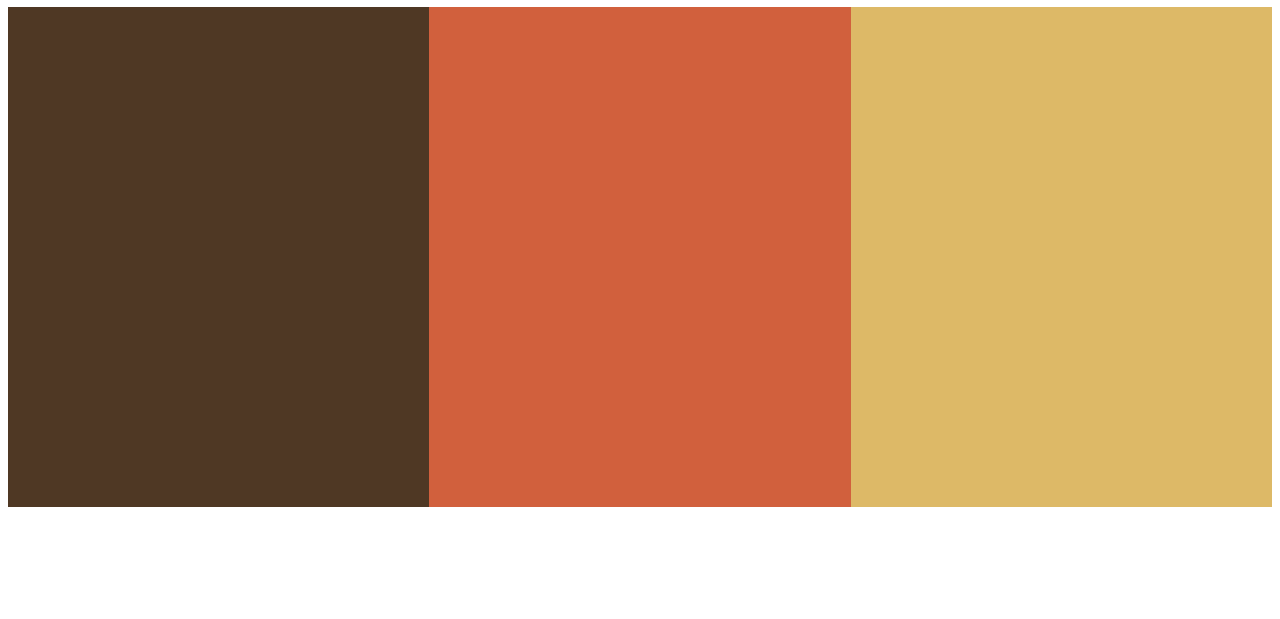
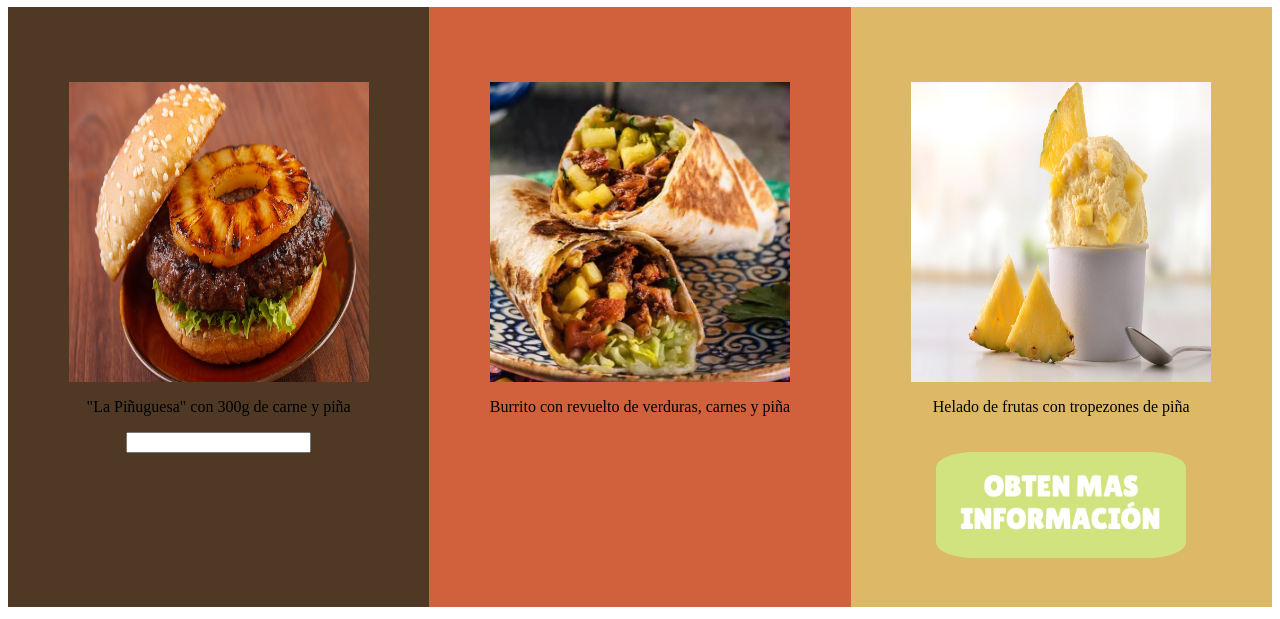
Before and after one commit to agusbc31/La_Pinuguesa, a plain HTML site: page index.html in a window 1280 px wide. Shown: the part 181-800 px from the top of the page. Drawn offline with Linux system fonts and the light colour scheme.

Commit message:
Avances varios

```diff
--- a/index.html
+++ b/index.html
@@ -1,5 +1,8 @@
 <html>
     <head>
+        <link rel="preconnect" href="https://fonts.googleapis.com">
+        <link rel="preconnect" href="https://fonts.gstatic.com" crossorigin>
+        <link href="IMAGENES/LilitaOne-Regular(1).ttf" rel="stylesheet">
             <title>La piñuguesa</title>
             <style>
                 #cabecera {
@@ -104,22 +107,34 @@
                 }
                 #novedades{
                     width: 100%;
-                    height: 500px;
+                    height: 600px;
                     margin-top: 10px;
                     float: left;
                     display: flex;
                 }
                 #novedad1, #novedad2, #novedad3{
                     width: 33.33%;
+                    text-align: center;
                 }
                 #novedad1{
                     background-color: #4F3824;
+
                 }
                 #novedad2{
                     background-color: #D1603D;
                 }
-                #novedad3{
+                #novedad3 {
                     background-color: #DDB967;
+                }
+                #Hamburguesa, #Burrito, #Helado {
+                    width: 300px;
+                    height: 300px;
+                    margin-top: 75px;
+                }
+                #ObtenerInformacion{
+                    width: 250px;
+                    margin-top: 20px;
+                    border-radius: 15%;
                 }
 
 
@@ -137,9 +152,20 @@
             <div id="pedir"></div>
         </div>
         <div id="novedades">
-            <div id="novedad1"></div>
-            <div id="novedad2"></div>
-            <div id="novedad3"></div>
+            <div id="novedad1">
+                <img id ="Hamburguesa" src="IMAGENES/INICIO/HamburguesaPina.jpg" alt="">
+                <p>"La Piñuguesa" con 300g de carne y piña</p>
+                <input>
+            </div>
+            <div id="novedad2">
+                <img id="Burrito" src="IMAGENES/INICIO/BurritoPina.jpg" alt="">
+                <p>Burrito con revuelto de verduras, carnes y piña</p>
+            </div>
+            <div id="novedad3">
+                <img id="Helado" src="IMAGENES/INICIO/HeladoPina.jpg" alt="">
+                <p>Helado de frutas con tropezones de piña</p>
+                <img id="ObtenerInformacion" src="IMAGENES/INICIO/ObtenerInformacion3.jpg" alt="">
+            </div>
         </div>
     </body>
 </html>
```
Also changed, not shown: IMAGENES/INICIO/BurritoPina.jpg (renamed from IMAGENES/INICIO/img_00151cf8eb4f9bb6b70d593597ca0dd8.jpg), IMAGENES/INICIO/HamburguesaPina.jpg (renamed from IMAGENES/INICIO/receta-de-hamburguesa-tropical-1.jpg), IMAGENES/INICIO/HeladoPina.jpg (renamed from IMAGENES/INICIO/receta-de-helado-de-leche-condensada-y-pina-1.jpg), IMAGENES/INICIO/ObtenerInformacion3.jpg (added), 2 other files.
